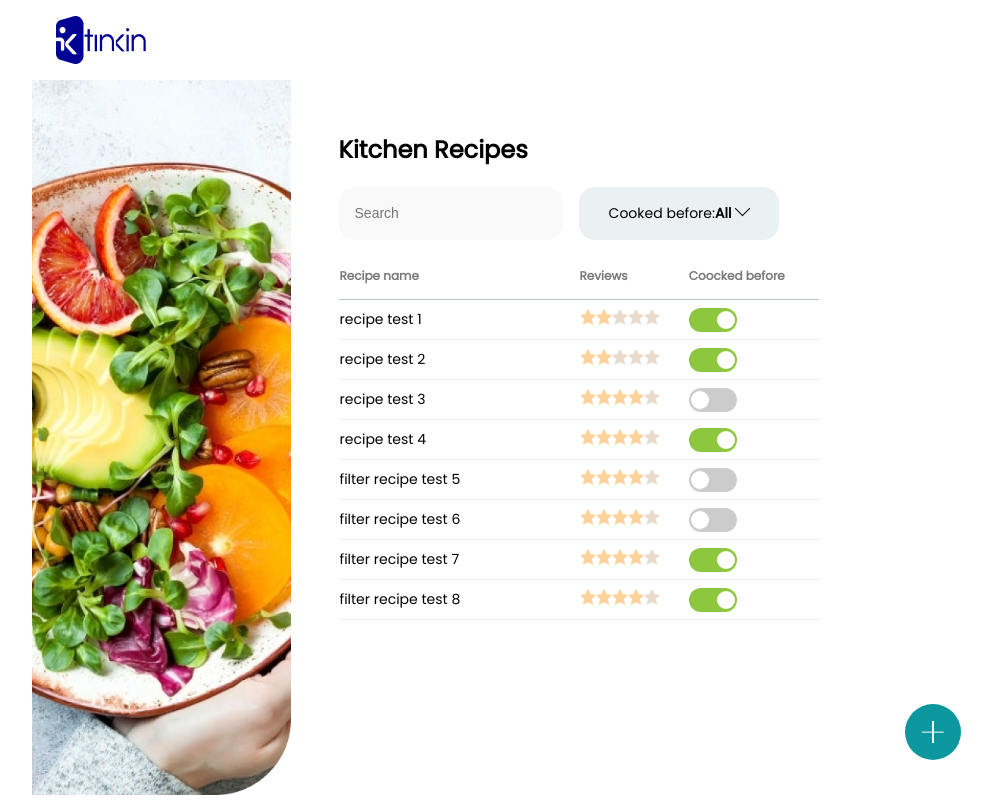
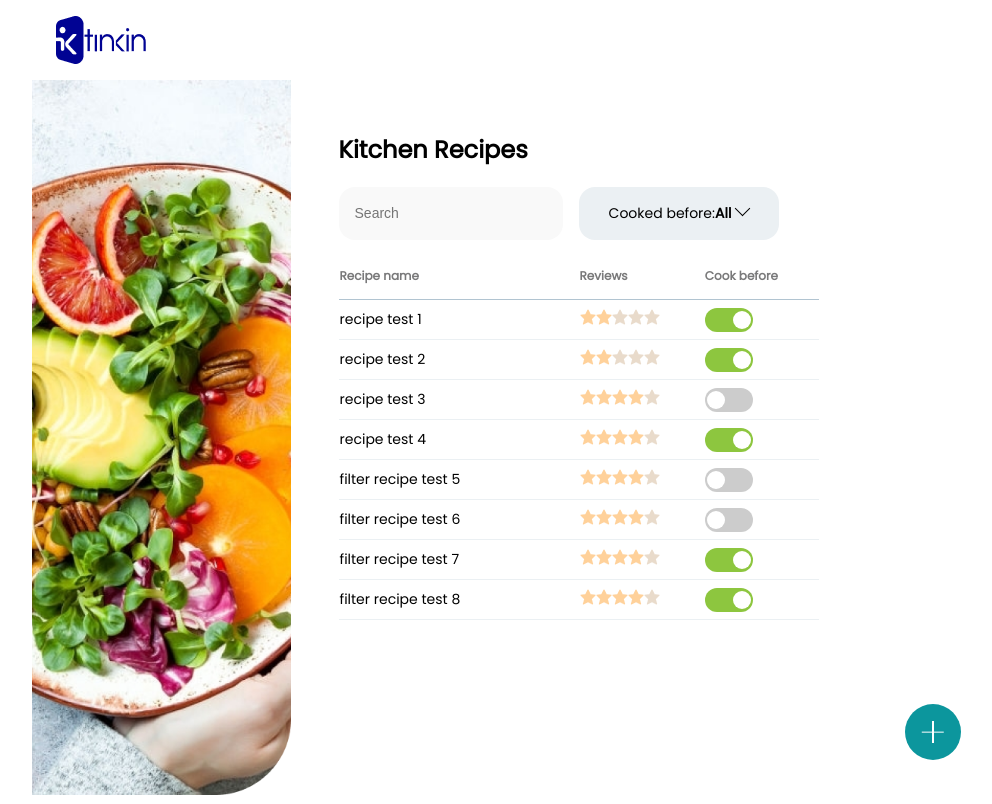
Before and after one commit to NicolasRios91/front-challenge, a React (Vite) app in the folder app/: page / in a window 1280 px wide. Shown: the whole page, without its empty margins (191-1183 px from the left). Built offline with nearby package versions, Linux system fonts and the light colour scheme.

Commit message:
fix: custom cells, key props

```diff
--- a/app/src/App.jsx
+++ b/app/src/App.jsx
@@ -17,6 +17,7 @@ import "./App.css";
 import { AddRecipeSlide } from "./views/modals/add-recipe";
 import { ShowRecipeSlide } from "./views/modals/show-recipe";
 import { useDispatch, useSelector } from "react-redux";
+import { columns } from "./utils/constants/columns";
 
 function App() {
   const data = useSelector((state) => state.recipe.data);
@@ -26,25 +27,13 @@ function App() {
 
   const dispatch = useDispatch();
 
-  const columns = [
-    {
-      field: "name",
-      header: "Recipe name",
-      // cellRendererFramework: (params) => (
-      //   <CustomNameCell row={params} callback={dispatch} />
-      // ),
-    },
-    { field: "reviews", header: "Reviews" },
-    { field: "cookedBefore", header: "Coocked before" },
-  ];
-
   useEffect(() => {
     if (data) {
       setFilteredData(data);
     }
   }, [data]);
 
-  //todo move to a custom hook if posible
+  //todo move to a custom hook if possible
   useEffect(() => {
     let filteredResults = data;
     filteredResults =
--- a/app/src/components/buttons/toggle/index.jsx
+++ b/app/src/components/buttons/toggle/index.jsx
@@ -1,6 +1,7 @@
 import "./ToggleSwitch.css";
 import { useMemo } from "react";
 import { editRecipe } from "../../../features/recipe/recipe-slice";
+import { useDispatch } from "react-redux";
 
 export const ToggleSwitch = ({ value, callback }) => {
   return (
@@ -21,13 +22,15 @@ export const ToggleAddSlide = ({ value, callback }) => {
 };
 
 //for editing field on table and show slide
-export const ToogleEditSlide = ({ row, callback }) => {
+export const ToggleEditSlide = ({ row }) => {
   const { id, reviews, ingredients, cookedBefore, preparation, name } = row;
 
+  const dispatch = useDispatch();
   const isActive = useMemo(() => cookedBefore, [row]);
+
   const handleOnChange = () => {
     const status = !isActive;
-    callback(
+    dispatch(
       editRecipe({
         id,
         reviews,
--- a/app/src/components/custom-cells/recipe-name/index.jsx
+++ b/app/src/components/custom-cells/recipe-name/index.jsx
@@ -2,11 +2,13 @@ import { setSelectedRecipe } from "../../../features/recipe/recipe-slice";
 import { SHOW_RECIPE_MODAL } from "../../../utils/constants";
 import { openModal } from "../../../features/modals/modal-silce";
 import { CustomTd } from "./styles";
+import { useDispatch } from "react-redux";
 
-export const CustomNameCell = ({ row, callback }) => {
+export const CustomNameCell = ({ row }) => {
+  const dispatch = useDispatch();
   const handleRowClick = () => {
-    callback(setSelectedRecipe(row.id));
-    callback(openModal(SHOW_RECIPE_MODAL));
+    dispatch(setSelectedRecipe(row.id));
+    dispatch(openModal(SHOW_RECIPE_MODAL));
   };
 
   return <CustomTd onClick={handleRowClick}>{row.name}</CustomTd>;
--- a/app/src/components/custom-cells/review/index.jsx
+++ b/app/src/components/custom-cells/review/index.jsx
@@ -11,14 +11,14 @@ export const CustomReviewCell = ({ row }) => {
   );
   return (
     <>
-      {stars?.map((e) => (
-        <span>
+      {stars?.map((e, index) => (
+        <span key={index}>
           <img src={star} />
         </span>
       ))}
 
-      {darkStars?.map((e) => (
-        <span>
+      {darkStars?.map((e, index) => (
+        <span key={index}>
           <img src={darkStar} />
         </span>
       ))}
--- a/app/src/components/filter/index.jsx
+++ b/app/src/components/filter/index.jsx
@@ -6,7 +6,7 @@ import useOutsideClick from "../../utils/helpers/use-outside-click";
 //todo add reducer
 export const Filter = ({ callback }) => {
   const [selectedOption, setSelectedOption] = useState(FILTER_OPTIONS[0].label);
-  const [isOpen, setIsopen] = useState(false);
+  const [isOpen, setIsOpen] = useState(false);
   const ref = useRef();
 
   const handleOnChange = (e) => {
@@ -20,11 +20,11 @@ export const Filter = ({ callback }) => {
   };
 
   const handleOpenModal = () => {
-    setIsopen(!isOpen);
+    setIsOpen(!isOpen);
   };
 
   useOutsideClick(ref, () => {
-    setIsopen(false);
+    setIsOpen(false);
   });
 
   return (
--- a/app/src/components/table/index.jsx
+++ b/app/src/components/table/index.jsx
@@ -1,9 +1,6 @@
 import { StyledTable, Container } from "./styles";
-import { CustomNameCell } from "../custom-cells/recipe-name";
-import { ToogleEditSlide } from "../buttons/toggle";
-import { CustomReviewCell } from "../custom-cells/review";
 
-export const Table = ({ data, columns, callback }) => {
+export const Table = ({ data, columns }) => {
   return (
     <Container>
       <StyledTable>
@@ -14,33 +11,19 @@ export const Table = ({ data, columns, callback }) => {
           </tr>
         </thead>
         <tbody>
-          {data &&
-            data.map((row) => (
-              <tr>
-                {columns.map((col) => {
-                  if (col.field == "name") {
-                    return <CustomNameCell callback={callback} row={row} />;
-                  }
-                  if (col.field == "reviews") {
-                    return (
-                      <td>
-                        <CustomReviewCell row={row} />
-                      </td>
+          {data
+            ? data.map((row, index) => (
+                <tr key={index}>
+                  {columns.map((col) => {
+                    return col.Cell ? (
+                      <col.Cell key={col.field} row={row} />
+                    ) : (
+                      <td>{row[col.field]}</td>
                     );
-                  }
-
-                  if (col.field == "cookedBefore") {
-                    return (
-                      <td>
-                        <ToogleEditSlide callback={callback} row={row} />
-                      </td>
-                    );
-                  }
-
-                  return <td>{row[col.field]}</td>;
-                })}
-              </tr>
-            ))}
+                  })}
+                </tr>
+              ))
+            : null}
         </tbody>
       </StyledTable>
     </Container>
--- /dev/null
+++ b/app/src/utils/constants/columns/index.jsx
@@ -0,0 +1,33 @@
+import { CustomNameCell } from "../../../components/custom-cells/recipe-name";
+import { CustomReviewCell } from "../../../components/custom-cells/review";
+import { ToggleEditSlide } from "../../../components/buttons/toggle";
+
+export const columns = [
+  {
+    field: "name",
+    header: "Recipe name",
+    Cell: ({ row }) => {
+      return <CustomNameCell row={row} />;
+    },
+  },
+  {
+    field: "reviews",
+    header: "Reviews",
+    Cell: ({ row }) => (
+      <td>
+        <CustomReviewCell row={row} />
+      </td>
+    ),
+  },
+  {
+    field: "cookedBefore",
+    header: "Cook before",
+    Cell: ({ row }) => {
+      return (
+        <td>
+          <ToggleEditSlide row={row} />
+        </td>
+      );
+    },
+  },
+];
--- a/app/src/views/modals/add-recipe/index.jsx
+++ b/app/src/views/modals/add-recipe/index.jsx
@@ -151,8 +151,8 @@ export const AddRecipeSlide = () => {
             justifyContent: "space-between",
           }}
         >
-          {reviewOptions.map((option) => (
-            <div>
+          {reviewOptions.map((option, index) => (
+            <div key={index}>
               <input
                 type="radio"
                 name="review-group"
--- a/app/src/views/modals/show-recipe/index.jsx
+++ b/app/src/views/modals/show-recipe/index.jsx
@@ -13,7 +13,7 @@ import {
   EDIT_RECIPE_MODAL,
   COOKED_BEFORE,
 } from "../../../utils/constants";
-import { ToogleEditSlide } from "../../../components/buttons/toggle";
+import { ToggleEditSlide } from "../../../components/buttons/toggle";
 import { CustomReviewCell } from "../../../components/custom-cells/review";
 
 export const ShowRecipeSlide = () => {
@@ -32,14 +32,6 @@ export const ShowRecipeSlide = () => {
     () => data.find((recipe) => recipe.id === recipeId),
     [data, recipeId]
   );
-
-  const clearFields = () => {
-    setName("");
-    setIngredients("");
-    setPreparation("");
-    setReviews(1);
-    dispatch(setSelectedRecipe(null));
-  };
 
   const handleEditButton = () => {
     dispatch(openModal(EDIT_RECIPE_MODAL));
@@ -66,7 +58,7 @@ export const ShowRecipeSlide = () => {
         <SlideHeader title={name} />
         <p>Ingredients</p>
         {ingredients.length > 0 &&
-          ingredients?.map((element) => <li>{element}</li>)}
+          ingredients?.map((element, index) => <li key={index}>{element}</li>)}
         <p>Preparation</p>
         <p style={{ fontWeight: "400", fontSize: "14px" }}>{preparation}</p>
         <p>Reviews</p>
@@ -79,7 +71,7 @@ export const ShowRecipeSlide = () => {
           <CustomReviewCell row={recipe}></CustomReviewCell>
         </div>
         <p>{COOKED_BEFORE}</p>
-        <ToogleEditSlide row={recipe} callback={dispatch} />
+        <ToggleEditSlide row={recipe} />
         <FooterContainer>
           <SlideActionButton onClick={handleEditButton}>Edit</SlideActionButton>
         </FooterContainer>
```
